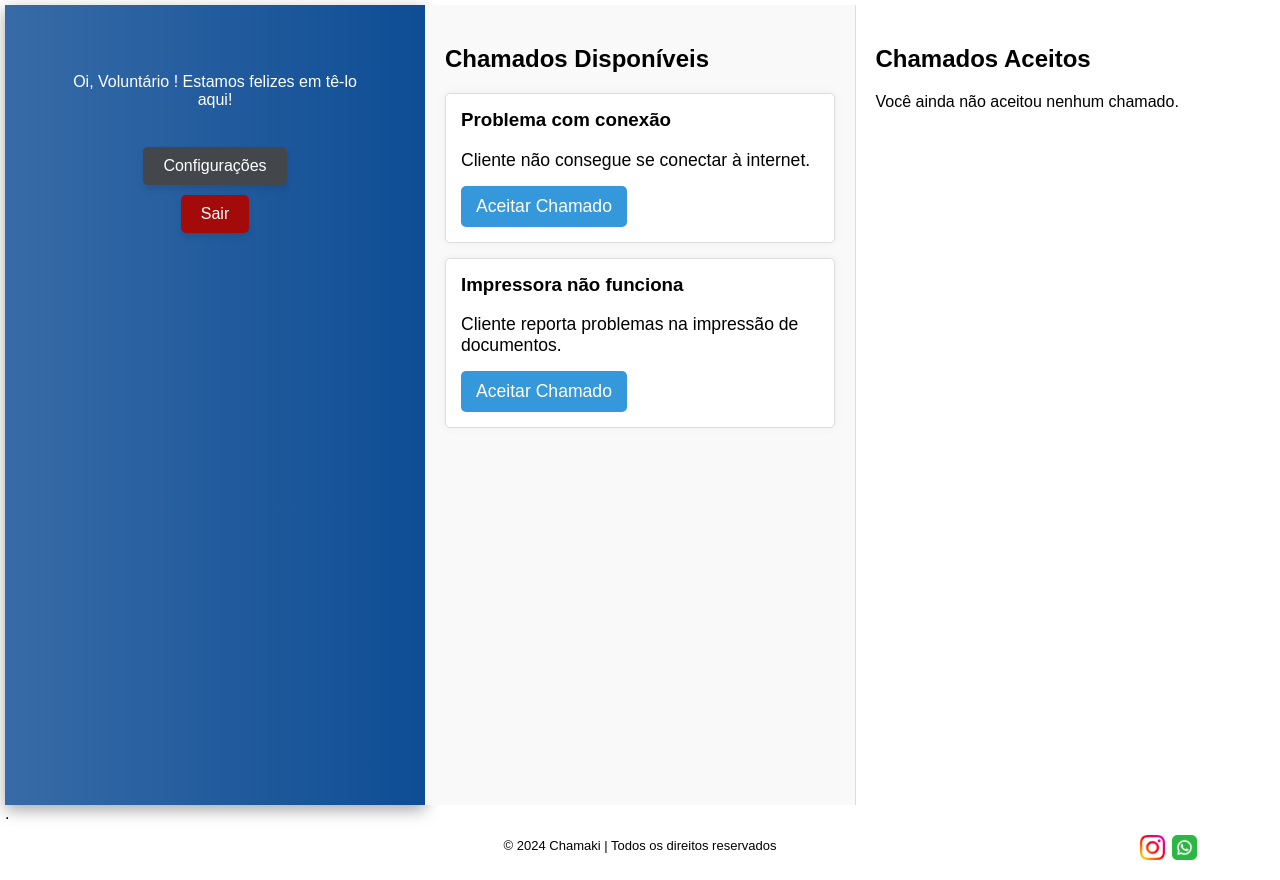
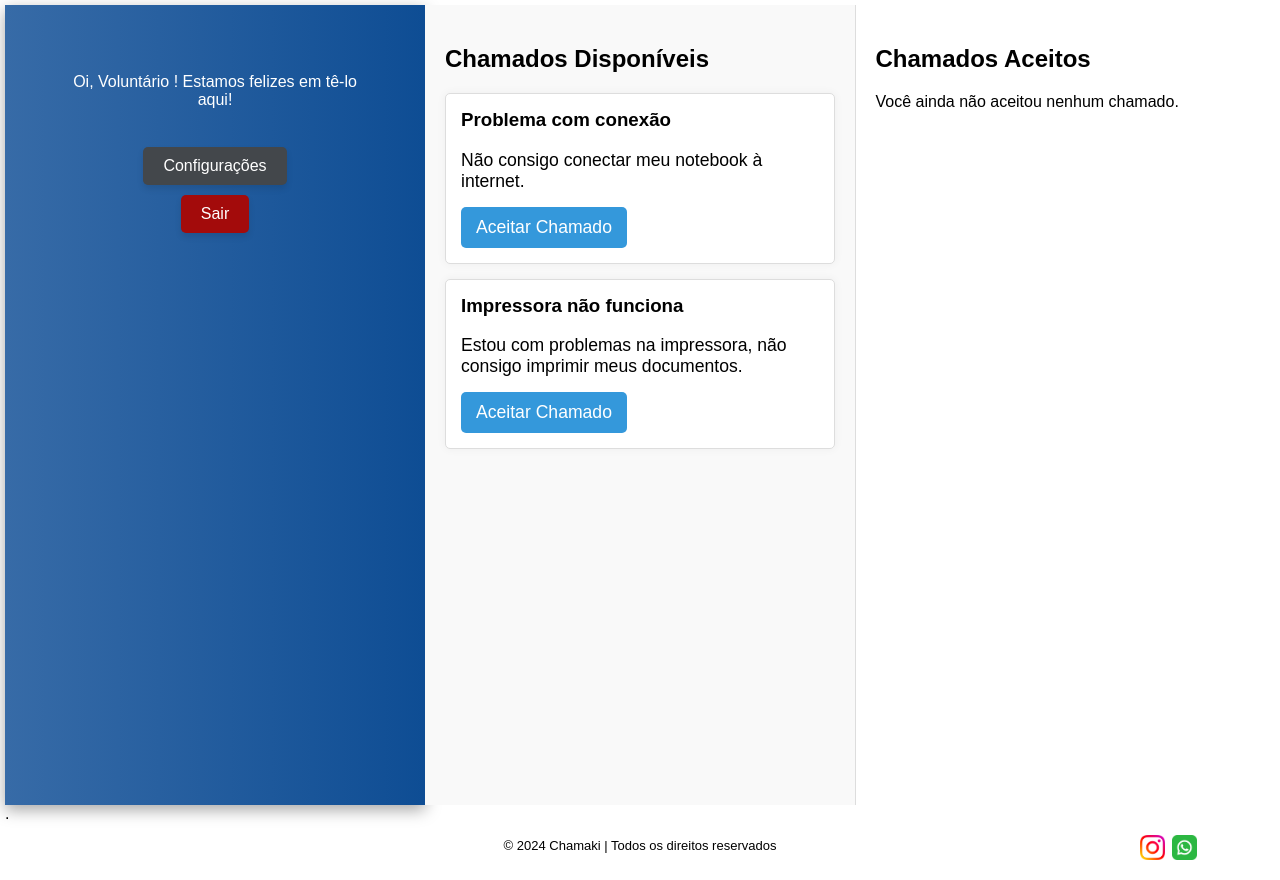
Before and after one commit to Anafcamargo/ProjetoIntegrador, a React (Create React App) app: page /voluntario in a window 1280 px wide. Built offline with nearby package versions, Linux system fonts and the light colour scheme.

Commit message:
add função limpeza de formulario

```diff
--- a/src/paginas/chamado.tsx
+++ b/src/paginas/chamado.tsx
@@ -46,6 +46,13 @@ export function Chamado() {
 
         // Exibe o alerta
         alert('Seu chamado foi registrado com sucesso. Em breve um de nossos voluntários entrará em contato com você.');
+
+        setFormData({
+            name: '',
+            contact: '',
+            issue: '',
+            urgency: 'baixa',
+        });
 
       };
 
--- a/src/paginas/tela_voluntario.tsx
+++ b/src/paginas/tela_voluntario.tsx
@@ -20,8 +20,8 @@ interface Voluntario {
 
 function TelaVoluntario() {
   const [availableTickets, setAvailableTickets] = useState<Ticket[]>([
-    { id: 1, title: 'Problema com conexão', description: 'Cliente não consegue se conectar à internet.', requesterName: 'Maria', requesterPhone: '11 99999-0000' },
-    { id: 2, title: 'Impressora não funciona', description: 'Cliente reporta problemas na impressão de documentos.', requesterName: 'João', requesterPhone: '11 98888-1111' },
+    { id: 1, title: 'Problema com conexão', description: 'Não consigo conectar meu notebook à internet.', requesterName: 'Maria', requesterPhone: '11 99999-0000' },
+    { id: 2, title: 'Impressora não funciona', description: 'Estou com problemas na impressora, não consigo imprimir meus documentos.', requesterName: 'João', requesterPhone: '11 98888-1111' },
   ]);
 
   const [acceptedTickets, setAcceptedTickets] = useState<Ticket[]>([]);
```
